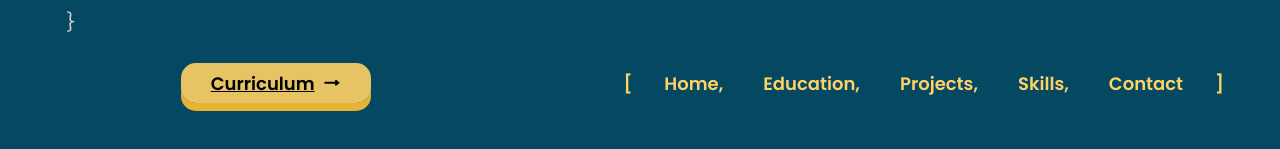
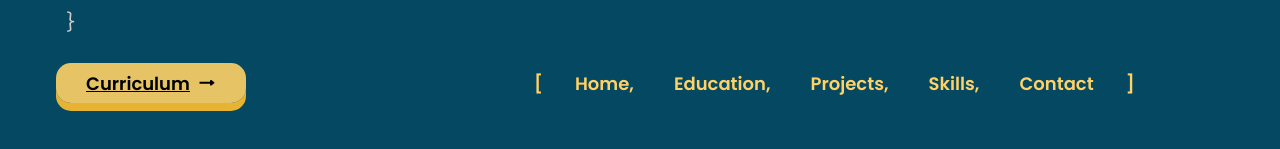
Before and after one commit to Evelyn-PA/portfolio_Evelyn, a React (Vite) app: page / in a window 1280 px wide. Shown: the part 511-660 px from the top of the page. Built offline with nearby package versions, Linux system fonts and the light colour scheme.

Commit message:
Feat: Add link for the Curriculum - using <a>

```diff
--- a/src/App.css
+++ b/src/App.css
@@ -247,6 +247,7 @@
   flex-direction: row;
   align-items: center;
   width: 100%;
+  gap: 10rem;
 }
 
 .hamburger {
--- a/src/Components/StartButton.jsx
+++ b/src/Components/StartButton.jsx
@@ -1,9 +1,12 @@
 import arrow from '/Image/arrow.svg';
-export default function StartButton(){
-    return(
-        <button className="SButton">
-            Curriculum
-            <img src ={arrow} alt="arrow" className='arrow'/>
+export default function StartButton() {
+    return (
+        <a href="/CV/Anh_(Evelyn)_ Nguyen_ CV.pdf"  target='_blank'>
+            <button className="SButton">
+                Curriculum
+                <img src={arrow} alt="arrow" className='arrow' />
+
             </button>
+        </a>
     )
 }
```
Also changed, not shown: 1 other file (tests, documents, lock files or other folders).
